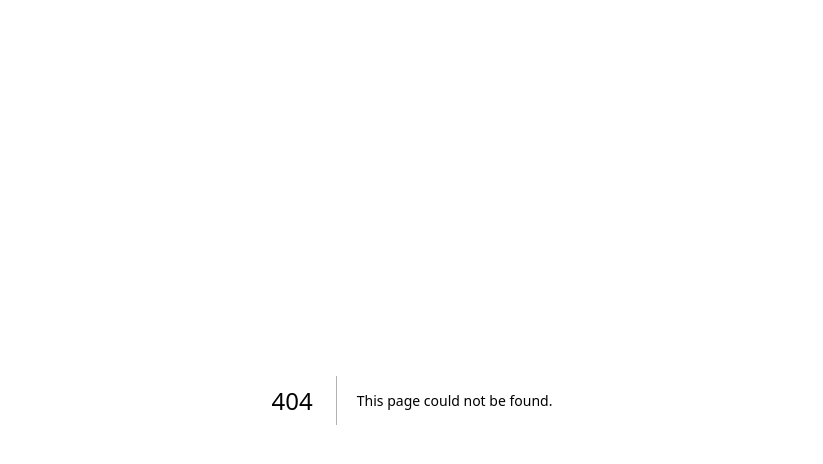
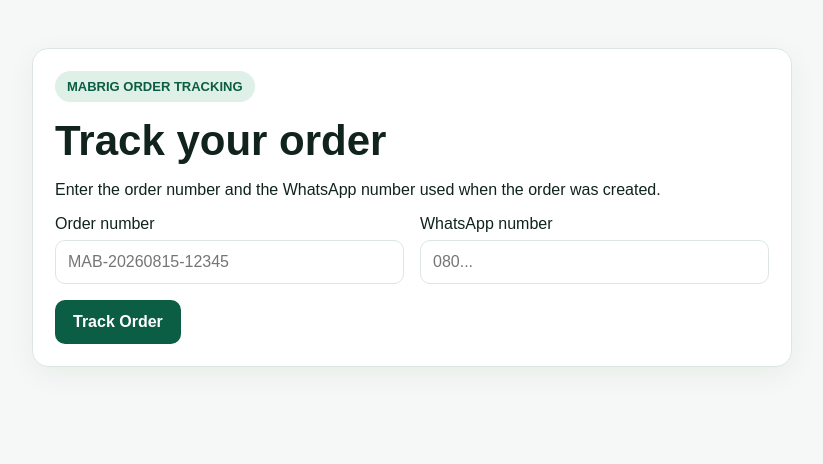
Before and after one commit to mabrig1/mabrig-academic-assistance, a Next.js app: page /track in a window 1280 px wide. Before the commit this address had no page. Shown: the top 464 px of the page, without its empty margins (228-1051 px from the left). Built offline with nearby package versions, Linux system fonts and the light colour scheme.

Commit message:
feat: add student order tracking page

```diff
--- /dev/null
+++ b/app/track/page.tsx
@@ -0,0 +1,24 @@
+"use client";
+
+import { FormEvent, useState } from "react";
+
+export default function TrackPage() {
+  const [result, setResult] = useState<any>(null);
+  const [error, setError] = useState("");
+
+  async function submit(event: FormEvent<HTMLFormElement>) {
+    event.preventDefault();
+    setError(""); setResult(null);
+    const form = new FormData(event.currentTarget);
+    const response = await fetch("/api/orders/track", { method: "POST", headers: { "Content-Type": "application/json" }, body: JSON.stringify({ orderNumber: form.get("orderNumber"), whatsapp: form.get("whatsapp") }) });
+    const data = await response.json();
+    if (!response.ok) return setError(data.error || "Unable to find order.");
+    setResult(data.order);
+  }
+
+  return <main className="section container"><div className="order card"><span className="badge">MABRIG ORDER TRACKING</span><h1 style={{fontSize:42}}>Track your order</h1><p>Enter the order number and the WhatsApp number used when the order was created.</p>
+    <form onSubmit={submit}><div className="form-grid"><label className="field"><span>Order number</span><input name="orderNumber" required placeholder="MAB-20260815-12345" /></label><label className="field"><span>WhatsApp number</span><input name="whatsapp" required placeholder="080..." /></label></div><button className="btn primary" style={{marginTop:16}}>Track Order</button></form>
+    {error && <p className="notice" style={{marginTop:16}}>{error}</p>}
+    {result && <div className="card" style={{marginTop:20}}><h2>{result.orderNumber}</h2><p><strong>Service:</strong> {result.service.name}</p><p><strong>Status:</strong> {result.status}</p>{result.quotedAmount !== null && <p><strong>Quotation:</strong> ₦{result.quotedAmount.toLocaleString()}</p>}{result.delivery && <p><strong>Delivery:</strong> {result.delivery.status} — {result.delivery.location}</p>}<p><strong>Last updated:</strong> {new Date(result.updatedAt).toLocaleString()}</p></div>}
+  </div></main>;
+}
```
